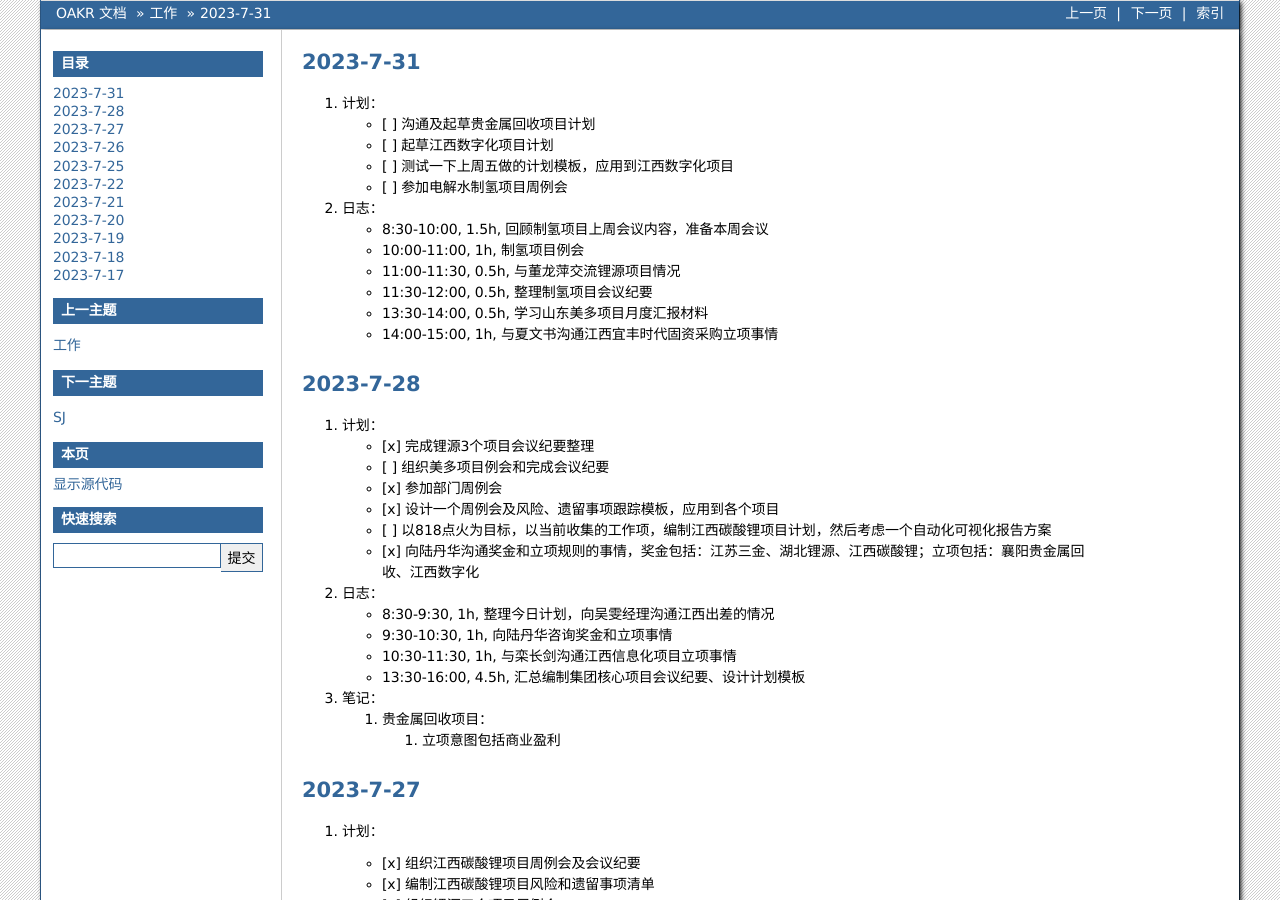
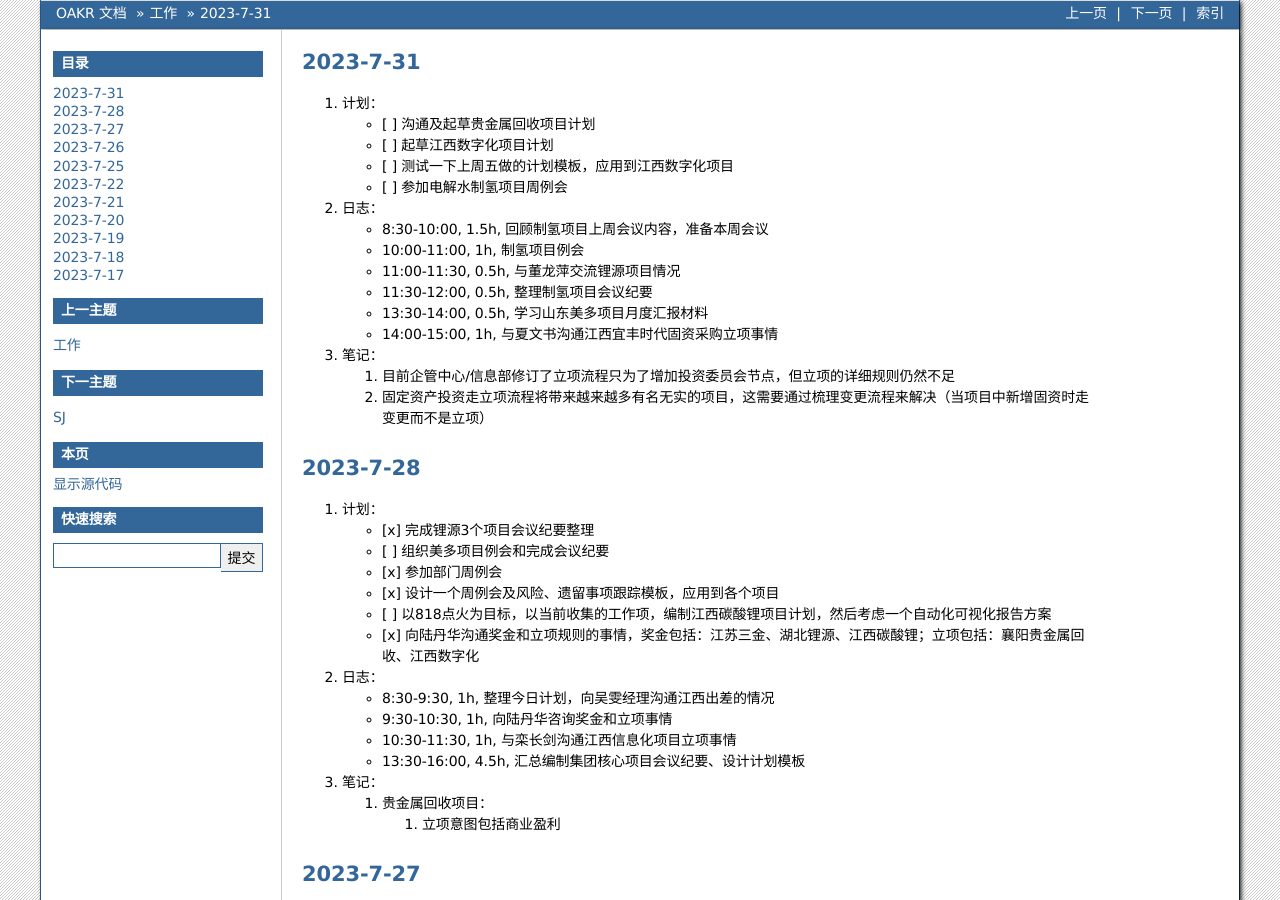
Before and after one commit to cruiurc/cruiurc.github.io, a Sphinx documentation site: the page built from source/work/lp/lp.rst, in a window 1280 px wide and 900 px high. Built offline with Sphinx 7.4.7, drawn with Linux system fonts in a browser that asks for light colours.

Commit message:
test push script

```diff
--- a/source/work/lp/lp.rst
+++ b/source/work/lp/lp.rst
@@ -16,6 +16,10 @@
    - 13:30-14:00, 0.5h, 学习山东美多项目月度汇报材料
    - 14:00-15:00, 1h, 与夏文书沟通江西宜丰时代固资采购立项事情
 
+3. 笔记：
+
+   1. 目前企管中心/信息部修订了立项流程只为了增加投资委员会节点，但立项的详细规则仍然不足
+   2. 固定资产投资走立项流程将带来越来越多有名无实的项目，这需要通过梳理变更流程来解决（当项目中新增固资时走变更而不是立项）
 
 
 2023-7-28
```
